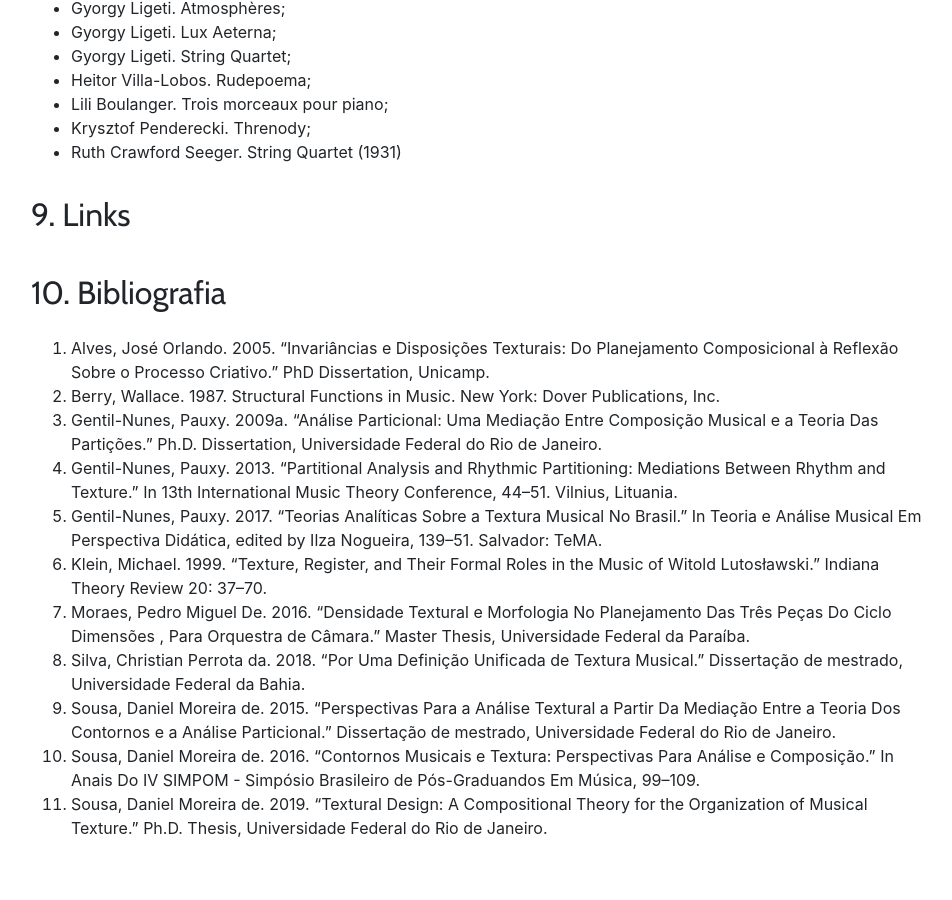
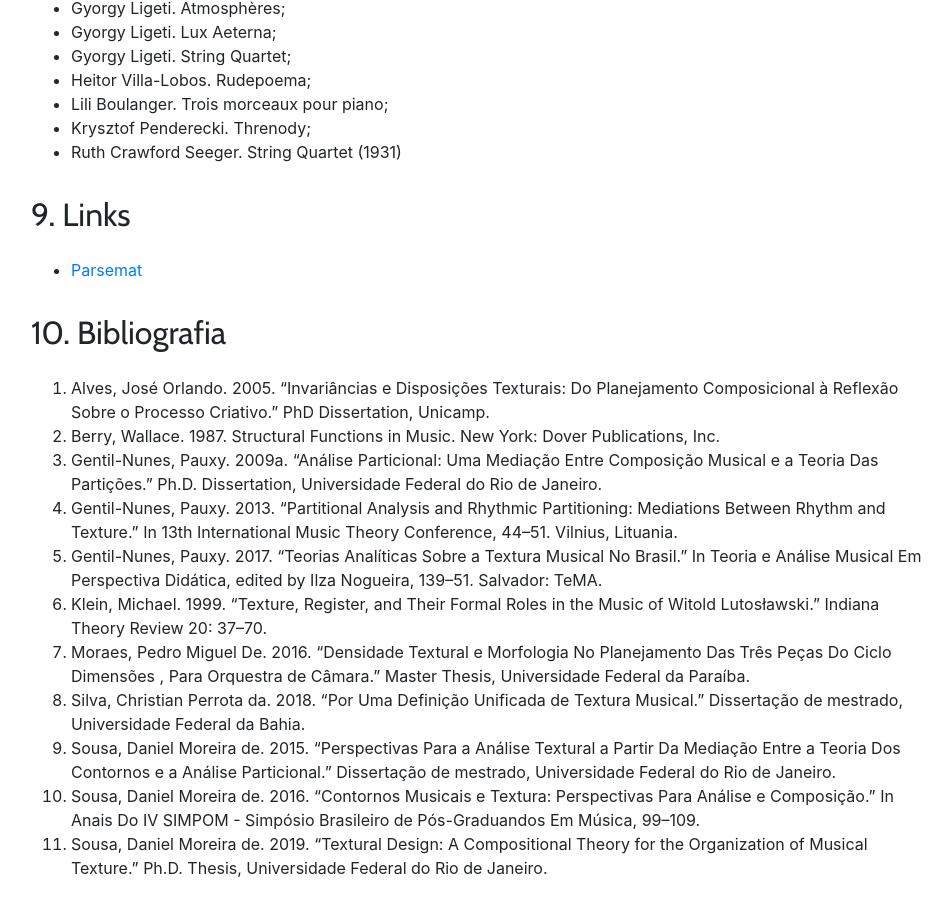
Before and after one commit to kroger/genosmus, a Jekyll site: the page built from _marcos/muse07.md, in a window 1280 px wide and 900 px high, scrolled down 4028 px. Shown: the whole window, without its empty margins (69-1021 px from the left). Built offline with Jekyll 4.4.1, drawn with Linux system fonts in a browser that asks for light colours; nearby versions of some CDN libraries; the table of contents is made by our own code.

Commit message:
Insere link Parsemat

```diff
--- a/_marcos/muse07.md
+++ b/_marcos/muse07.md
@@ -148,6 +148,8 @@ As notas serão definidas de acordo com o seguinte critério:
 
 ## 9. Links
 
+- [Parsemat](https://pauxy.net/parsemat-v-0-8-beta/)
+
 ## 10. Bibliografia
 
 1. Alves, José Orlando. 2005. "Invariâncias e Disposições Texturais: Do Planejamento Composicional à Reflexão Sobre o Processo Criativo." PhD Dissertation, Unicamp.
```
